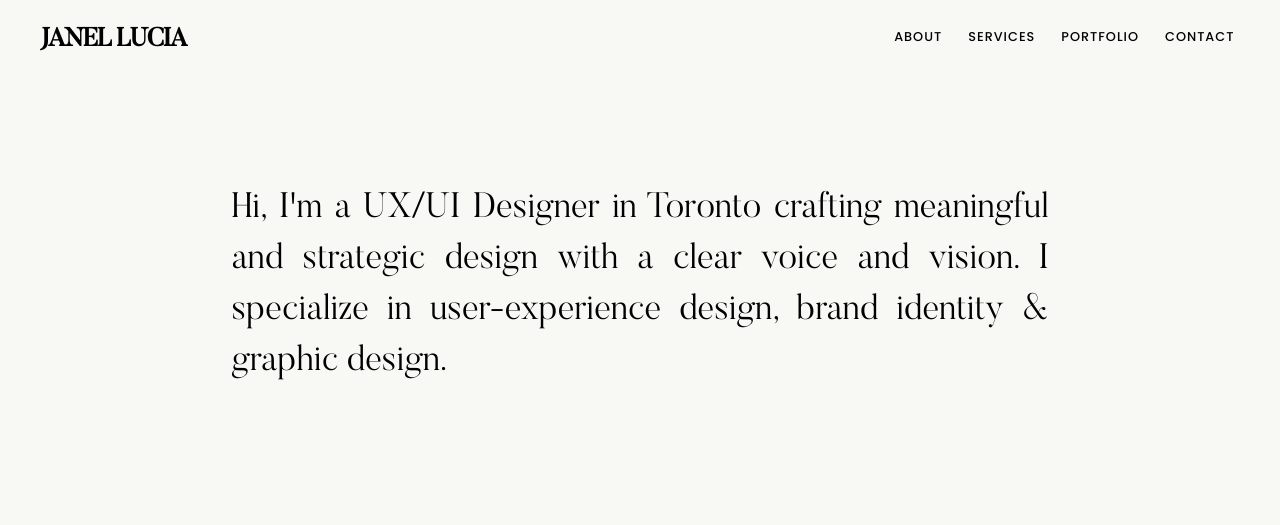
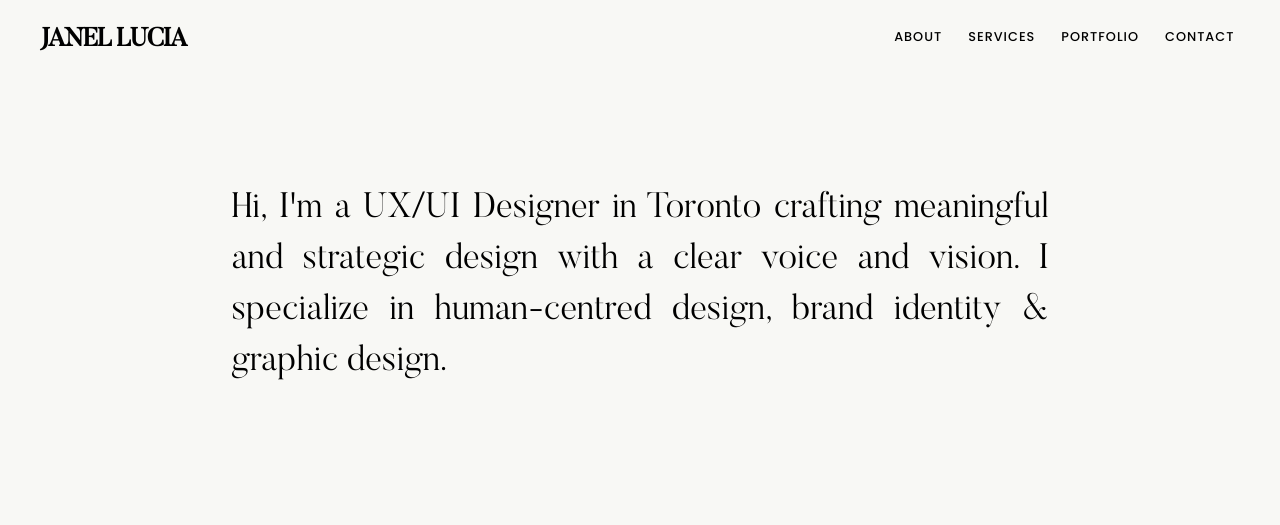
Before and after one commit to janellucia/virtual-assistant, a Gatsby site: page / in a window 1280 px wide. Shown: the top 525 px of the page. Built offline with nearby package versions, Linux system fonts and the light colour scheme; Gatsby itself is replaced by a stand-in of ours; a web font is replaced by a local one.

Commit message:
small style edits

```diff
--- a/gatsby-config.js
+++ b/gatsby-config.js
@@ -1,7 +1,7 @@
 module.exports = {
   siteMetadata: {
     title: `Janel Lucia`,
-    description: `I'm a UX/UI Designer in Toronto crafting meaningful and strategic design with a clear voice and vision. I specialize in user-experience design, brand identity & graphic design.`,
+    description: `I'm a UX/UI Designer in Toronto crafting meaningful and strategic design with a clear voice and vision. I specialize in human-centred design, brand identity & graphic design.`,
     author: `Janel Lucia`,
   },
   plugins: [
--- a/src/pages/index.js
+++ b/src/pages/index.js
@@ -11,7 +11,7 @@ const IndexPage = (props) => (
     <div className="wrapper">
       <section className="landing-about">
         <div className="about-wrap">
-          <p>Hi, I'm a UX/UI Designer in Toronto crafting meaningful and strategic design with a clear voice and vision. I specialize in user-experience design, brand identity &amp; graphic design.</p>
+          <p>Hi, I'm a UX/UI Designer in Toronto crafting meaningful and strategic design with a clear voice and vision. I specialize in human-centred design, brand identity &amp; graphic design.</p>
         </div>
       </section>
       <section className="portfolio">
```
